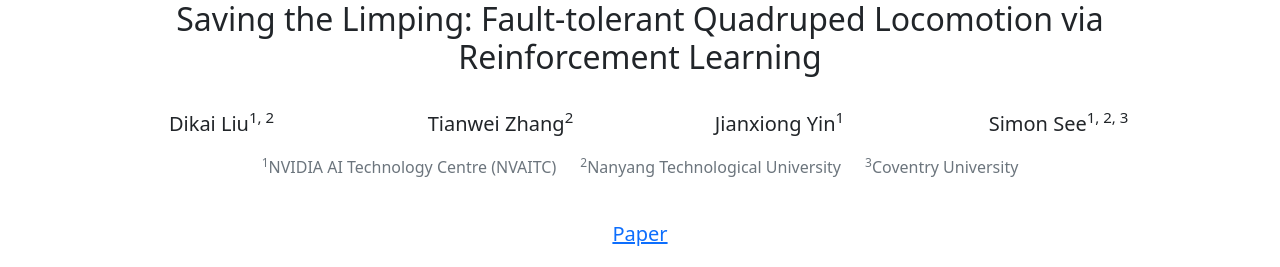
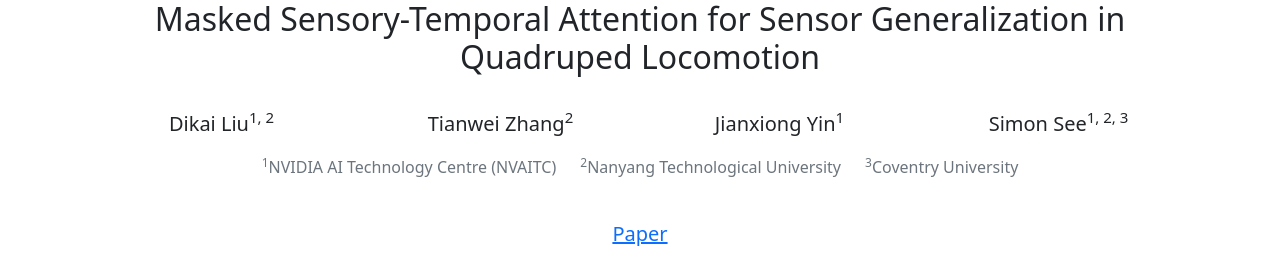
Before and after one commit to johnliudk/msta, a plain HTML site: page index.html in a window 1280 px wide. Shown: the top 267 px of the page. Drawn offline with nearby package versions, Linux system fonts and the light colour scheme.

Commit message:
update to ICRA version

```diff
--- a/index.html
+++ b/index.html
@@ -10,7 +10,7 @@
 	<div class="container">
 		<div class="container">
 			<div class="center">
-				<h2 class="text-center">Saving the Limping: Fault-tolerant Quadruped Locomotion via Reinforcement Learning</h2>
+				<h2 class="text-center">Masked Sensory-Temporal Attention for Sensor Generalization in Quadruped Locomotion</h2>
 				<br>
 				<div class="row authors justify-content-center text-center lead">
 					<div class="col">
```
